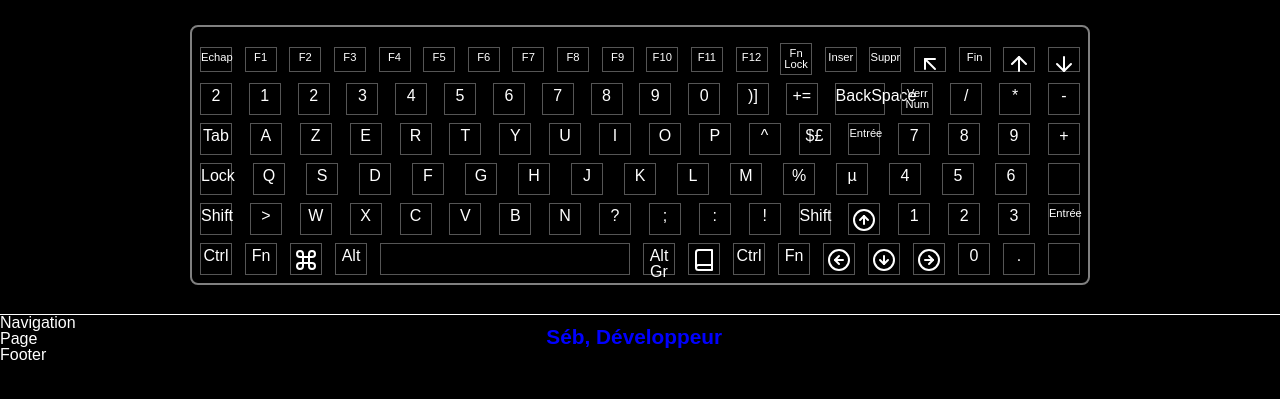
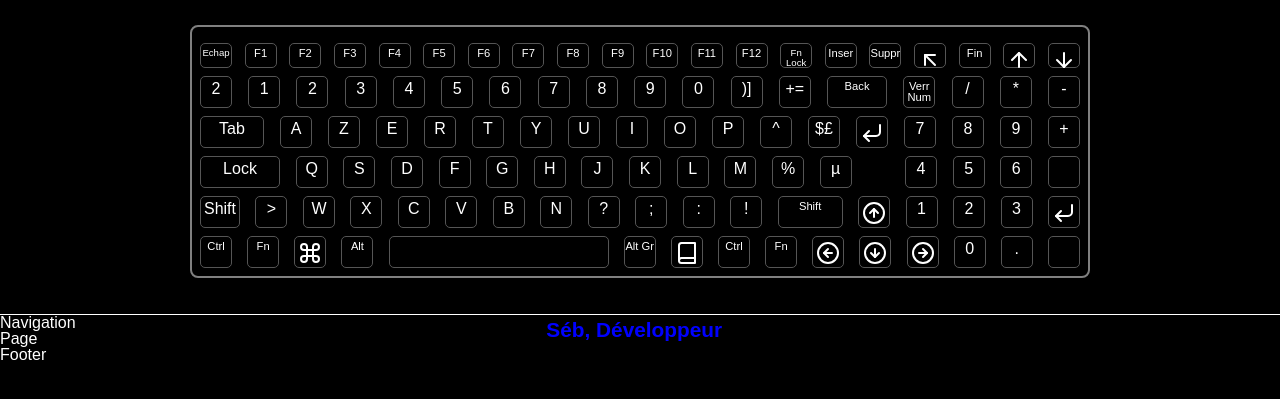
Before and after one commit to NeoCortexFr/devRepublic, a React app: page / in a window 1280 px wide. Shown: the part 135-534 px from the top of the page. Built offline with nearby package versions, Linux system fonts and the light colour scheme.

Commit message:
keyboard design ok

```diff
--- a/src/components/Keyboard/index.js
+++ b/src/components/Keyboard/index.js
@@ -9,6 +9,7 @@ import {
   ArrowLeftCircle,
   ArrowDownCircle,
   ArrowRightCircle,
+  CornerDownLeft,
 } from 'react-feather';
 
 import './keyboard.scss';
@@ -16,7 +17,7 @@ import './keyboard.scss';
 const Keyboard = () => (
   <div className="keyboard">
     <div className="line">
-      <span className="first">Echap</span>
+      <span className="first low2">Echap</span>
       <span className="first">F1</span>
       <span className="first">F2</span>
       <span className="first">F3</span>
@@ -29,7 +30,7 @@ const Keyboard = () => (
       <span className="first">F10</span>
       <span className="first">F11</span>
       <span className="first">F12</span>
-      <span className="low">Fn<br />Lock</span>
+      <span className="first low2">Fn<br />Lock</span>
       <span className="first">Inser</span>
       <span className="first">Suppr</span>
       <span className="first"><ArrowUpLeft /></span>
@@ -51,14 +52,14 @@ const Keyboard = () => (
       <span>0</span>
       <span>)]</span>
       <span>+=</span>
-      <span className="space">BackSpace</span>
+      <span className="space low">Back</span>
       <span className="low">Verr<br />Num</span>
       <span>/</span>
       <span>*</span>
       <span>-</span>
     </div>
     <div className="line">
-      <span>Tab</span>
+      <span className="tab">Tab</span>
       <span>A</span>
       <span>Z</span>
       <span>E</span>
@@ -71,14 +72,14 @@ const Keyboard = () => (
       <span>P</span>
       <span>^</span>
       <span>$£</span>
-      <span className="low">Entrée</span>
+      <span className="low"><CornerDownLeft /></span>
       <span>7</span>
       <span>8</span>
       <span>9</span>
       <span>+</span>
     </div>
     <div className="line">
-      <span>Lock  </span>
+      <span className="lock">Lock</span>
       <span>Q</span>
       <span>S</span>
       <span>D</span>
@@ -91,13 +92,14 @@ const Keyboard = () => (
       <span>M</span>
       <span>%</span>
       <span>µ</span>
+      <span className="empty" />
       <span>4</span>
       <span>5</span>
       <span>6</span>
       <span />
     </div>
     <div className="line">
-      <span>Shift</span>
+      <span className="shift">Shift</span>
       <span>&gt;</span>
       <span>W</span>
       <span>X</span>
@@ -109,23 +111,23 @@ const Keyboard = () => (
       <span>;</span>
       <span>:</span>
       <span>!</span>
-      <span>Shift</span>
+      <span className="low shiftRight">Shift</span>
       <span><ArrowUpCircle /></span>
       <span>1</span>
       <span>2</span>
       <span>3</span>
-      <span className="low">Entrée</span>
+      <span className="low"><CornerDownLeft /></span>
     </div>
     <div className="line">
-      <span>Ctrl</span>
-      <span>Fn</span>
+      <span className="low">Ctrl</span>
+      <span className="low">Fn</span>
       <span><Command /></span>
-      <span>Alt</span>
+      <span className="low">Alt</span>
       <span className="spaceBar" />
-      <span>Alt Gr</span>
+      <span className="low">Alt Gr</span>
       <span><Book /></span>
-      <span>Ctrl</span>
-      <span>Fn</span>
+      <span className="low">Ctrl</span>
+      <span className="low">Fn</span>
       <span><ArrowLeftCircle /></span>
       <span><ArrowDownCircle /></span>
       <span><ArrowRightCircle /></span>
--- a/src/components/Keyboard/keyboard.scss
+++ b/src/components/Keyboard/keyboard.scss
@@ -15,6 +15,7 @@
 }
 span {
     border: #555 solid 1px;
+    border-radius: 5px;
     height: 32px;
     width:  32px;
     padding-top: 4px;
@@ -33,9 +34,29 @@ span {
 .low {
     font-size: 0.7em;
 }
+.low2 {
+    font-size: 0.6em;
+}
+.empty {
+    border: none;
+    width: 22px;
+}
 .space {
-    width: 50px;
+    width: 60px;
 }
 .spaceBar {
-    width: 250px;
+    width: 220px;
 }
+.tab {
+    width: 64px;
+}
+.lock {
+    width: 80px;
+}
+
+.shift {
+    width: 40px;
+}
+.shiftRight {
+    width: 65px;
+}
```
